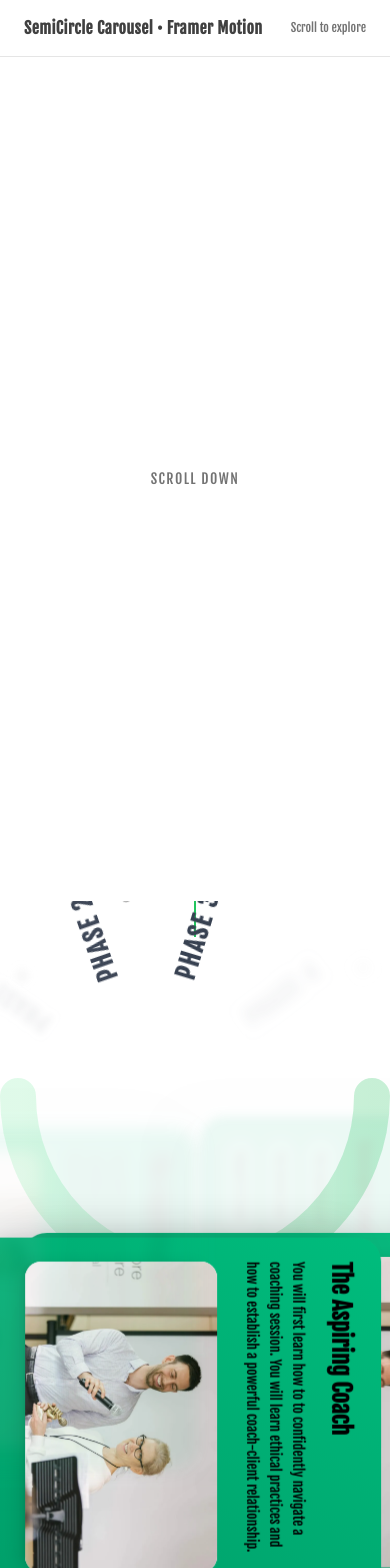
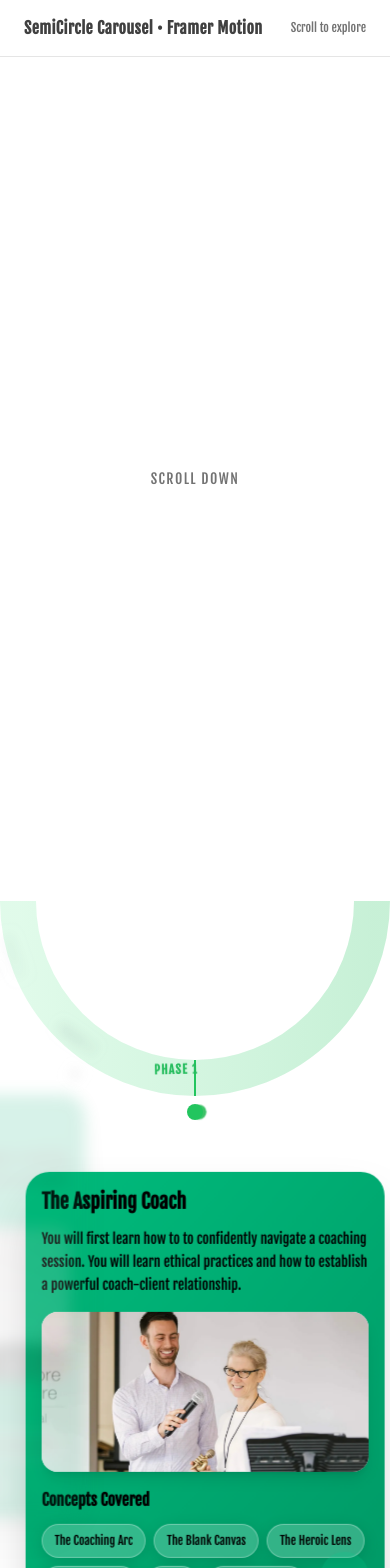
Before and after one commit to HozefaRauf/cache-comp-16, a Next.js app: page /framer-motion in a window 390 px wide. Shown: the top 1568 px of the page. Built offline with nearby package versions, Linux system fonts and the light colour scheme.

Commit message:
cards are well displayed on mobile

```diff
--- a/app/framer-motion/page.tsx
+++ b/app/framer-motion/page.tsx
@@ -266,7 +266,7 @@ function ArcPhaseLabel({
       }}
     >
       <motion.span
-        className="text-[24px] md:text-[28px] font-semibold tracking-widest uppercase whitespace-nowrap"
+        className="text-[12px] sm:text-[16px] md:text-[22px] lg:text-[28px] font-semibold tracking-widest uppercase whitespace-nowrap"
         style={{ color: textColor }}
       >
         {label}
@@ -315,8 +315,12 @@ function SemiCircleCarousel({
 
   // Dynamically size the visible semicircle to 36% of the viewport width
   const [vw, setVw] = React.useState<number | null>(null);
+  const [vh, setVh] = React.useState<number | null>(null);
   React.useEffect(() => {
-    const onResize = () => setVw(window.innerWidth || 0);
+    const onResize = () => {
+      setVw(window.innerWidth || 0);
+      setVh(window.innerHeight || 0);
+    };
     onResize();
     window.addEventListener('resize', onResize);
     return () => window.removeEventListener('resize', onResize);
@@ -333,10 +337,13 @@ function SemiCircleCarousel({
     offset: ['start start', 'end start'],
   });
 
-  // Select arc orientation per viewport: mobile uses top semicircle spanning full width
-  const sA = isMobile ? 180 : startAngle;
-  const eA = isMobile ? 0 : endAngle;
-  const centerRefDeg = isMobile ? -90 : 0; // mobile center at top; desktop center at right
+  // Select arc orientation per viewport
+  // Mobile: draw bottom semicircle (0°→180°) positioned at top so arc faces down
+  const sA = isMobile ? 0 : startAngle;
+  const eA = isMobile ? 180 : endAngle;
+  const centerRefDeg = isMobile ? 90 : 0; // mobile center at bottom of arc (90°); desktop at right (0°)
+  // Mobile-only rotation offset for text: force 0 on mobile
+  const effectiveTextRotateOffset = isMobile ? 0 : textRotateOffset;
 
   // One sweep across the visible semicircle scaled by sweepMultiplier
   const sweep = Math.abs(eA - sA); // base 180
@@ -371,9 +378,11 @@ function SemiCircleCarousel({
   });
   const angleOffsetBase = useTransform(paceProgress, [0, 1], [0, totalSweep]);
   const signed = useTransform(angleOffsetBase, (v) => (orbitDirection === 'ccw' ? -v : v));
-  const angleOffset = useTransform(signed, (v) => v + initialAngleOffset);
+  // Mobile-only initial offset: 144° on mobile, prop value elsewhere
+  const effectiveInitialOffset = isMobile ? 144 : initialAngleOffset;
+  const angleOffset = useTransform(signed, (v) => v + effectiveInitialOffset);
   // Provide a non-animating driver for reduced motion so children can always rely on a MotionValue
-  const zeroMV = useMotionValue(initialAngleOffset);
+  const zeroMV = useMotionValue(effectiveInitialOffset);
   // Smooth the scroll-derived angle. Use extra-smooth spring before the 4th card passes center,
   // then blend to the normal spring for a snappier feel afterwards.
   const angleSmoothedFast = useSpring(angleOffset, { stiffness: 90, damping: 30, mass: 1.05 });
@@ -409,7 +418,16 @@ function SemiCircleCarousel({
   const thresholdDeg = deltaDeg * 0.35; // smaller threshold for a softer, less aggressive magnet
   const clearDeg = deltaDeg / 2; // fully clear when within half the original inter-item distance
   const contentRadius = isMobile
-    ? R + Math.max(140, Math.round(R * 0.7)) // mobile: place cards comfortably below the arc
+    ? (() => {
+        // Slightly more separation on mobile (bumped again)
+        if (!vh) return R + Math.max(240, Math.round(R * 1.05));
+        const safeGap = Math.round(arcStrokeW * 0.9) + 84; // +12px more than last tweak
+        const minRadius = R + safeGap;
+        const targetY = Math.round(vh * 0.75); // a bit lower for extra breathing room
+        const desiredRadius = targetY - R; // cy=R and y = cy + radius at 90°
+        const boost = Math.round(R * 0.28); // +4% R over previous boost
+        return Math.max(minRadius, desiredRadius) + boost;
+      })()
     : R + contentRadiusOffset;
 
   // Dynamic slowdown near the nearest center: compress relative angle locally
@@ -620,10 +638,10 @@ function SemiCircleCarousel({
             <div className="absolute inset-0">
               {/* Canvas for arc and labels positioned so the vertical diameter hugs the left edge */}
               <div
-                className={isMobile ? 'absolute top-0' : 'absolute top-1/2 -translate-y-1/2'}
+                className={isMobile ? 'absolute' : 'absolute top-1/2 -translate-y-1/2'}
                 style={
                   isMobile
-                    ? { width: canvasSize, height: canvasSize, left: '50%', transform: 'translate(-50%, 0)' }
+                    ? { width: canvasSize, height: canvasSize, left: '50%', top: -R, transform: 'translate(-50%, 0)' }
                     : { width: canvasSize, height: canvasSize, left: -R }
                 }
               >
@@ -721,7 +739,7 @@ function SemiCircleCarousel({
                         angleOffset={angleDriverWithSnap}
                         isReduced={!!isReduced}
                         textDirection={textDirection}
-                        textRotateOffset={textRotateOffset}
+                        textRotateOffset={effectiveTextRotateOffset}
                         textClassName={textClassName}
                         thresholdDeg={thresholdDeg}
                         clearDeg={clearDeg}
@@ -749,7 +767,7 @@ function SemiCircleCarousel({
                         angleOffset={angleDriverWithSnap}
                         isReduced={!!isReduced}
                         textDirection={textDirection}
-                        textRotateOffset={textRotateOffset}
+                        textRotateOffset={effectiveTextRotateOffset}
                         thresholdDeg={thresholdDeg}
                         clearDeg={clearDeg}
                         centerRefDeg={centerRefDeg}
@@ -774,12 +792,12 @@ function SemiCircleCarousel({
                           angleOffset={angleDriverWithSnap}
                           isReduced={!!isReduced}
                           textDirection={isMobile ? 'upright' : textDirection}
-                          textRotateOffset={textRotateOffset}
+                          textRotateOffset={effectiveTextRotateOffset}
                           title={it.title}
                           description={it.description}
                           clearDeg={clearDeg}
                           centerRefDeg={centerRefDeg}
-                          extraAngleOffsetDeg={isMobile ? 180 : 0}
+                          extraAngleOffsetDeg={0}
                         />
                       );
                     })}
@@ -893,12 +911,12 @@ function ArcContent({
     >
       <div className="pointer-events-none select-none w-[92vw] sm:w-[600px]">
         {/* Card with header+image in a single row */}
-        <div className="bg-gradient-to-br from-emerald-500 to-emerald-600 rounded-3xl p-6 sm:p-8 shadow-2xl relative overflow-hidden">
+        <div className="bg-gradient-to-br from-emerald-500 to-emerald-600 rounded-3xl p-4 sm:p-6 md:p-8 shadow-2xl relative overflow-hidden">
           {/* Row: Left header, Right image */}
-          <div className="mb-6 flex flex-col md:flex-row items-stretch gap-6">
+          <div className="mb-4 sm:mb-6 flex flex-col md:flex-row items-stretch gap-4 md:gap-6">
             {/* Header (left column) */}
             <div className="flex-1 min-w-0">
-              <h3 className="text-black text-2xl sm:text-3xl font-bold mb-4">
+              <h3 className="text-black text-xl sm:text-2xl md:text-3xl font-bold mb-3 sm:mb-4">
                 The <span className="font-black">Aspiring</span> Coach
               </h3>
               <p className="text-black text-sm sm:text-base leading-relaxed">
@@ -906,7 +924,7 @@ function ArcContent({
               </p>
             </div>
             {/* Image (right column) */}
-            <div className="relative rounded-2xl overflow-hidden bg-white shadow-lg w-full md:w-64 h-48">
+            <div className="relative rounded-2xl overflow-hidden bg-white shadow-lg w-full md:w-64 h-40 sm:h-48">
               <Image
                 src={cardImg}
                 alt="Coaching session"
@@ -920,7 +938,7 @@ function ArcContent({
 
           {/* Concepts */}
           <div>
-            <h4 className="text-black text-lg sm:text-xl font-bold mb-4">Concepts Covered</h4>
+            <h4 className="text-black text-base sm:text-lg md:text-xl font-bold mb-3 sm:mb-4">Concepts Covered</h4>
             <div className="flex flex-wrap gap-2">
               <span className="px-3 sm:px-4 py-2 rounded-full backdrop-blur-md bg-white/20 text-black text-xs sm:text-sm font-medium border border-white/30 shadow-[0_4px_16px_rgba(0,0,0,0.12)]">The Coaching Arc</span>
               <span className="px-3 sm:px-4 py-2 rounded-full backdrop-blur-md bg-white/20 text-black text-xs sm:text-sm font-medium border border-white/30 shadow-[0_4px_16px_rgba(0,0,0,0.12)]">The Blank Canvas</span>
@@ -932,7 +950,7 @@ function ArcContent({
           </div>
 
           {/* Decorative dot */}
-          <div className="absolute bottom-8 right-8 w-16 h-16 bg-emerald-400 rounded-full opacity-20"></div>
+          <div className="absolute bottom-4 right-4 sm:bottom-6 sm:right-6 md:bottom-8 md:right-8 w-12 h-12 sm:w-14 sm:h-14 md:w-16 md:h-16 bg-emerald-400 rounded-full opacity-20"></div>
         </div>
       </div>
     </motion.li>
```
